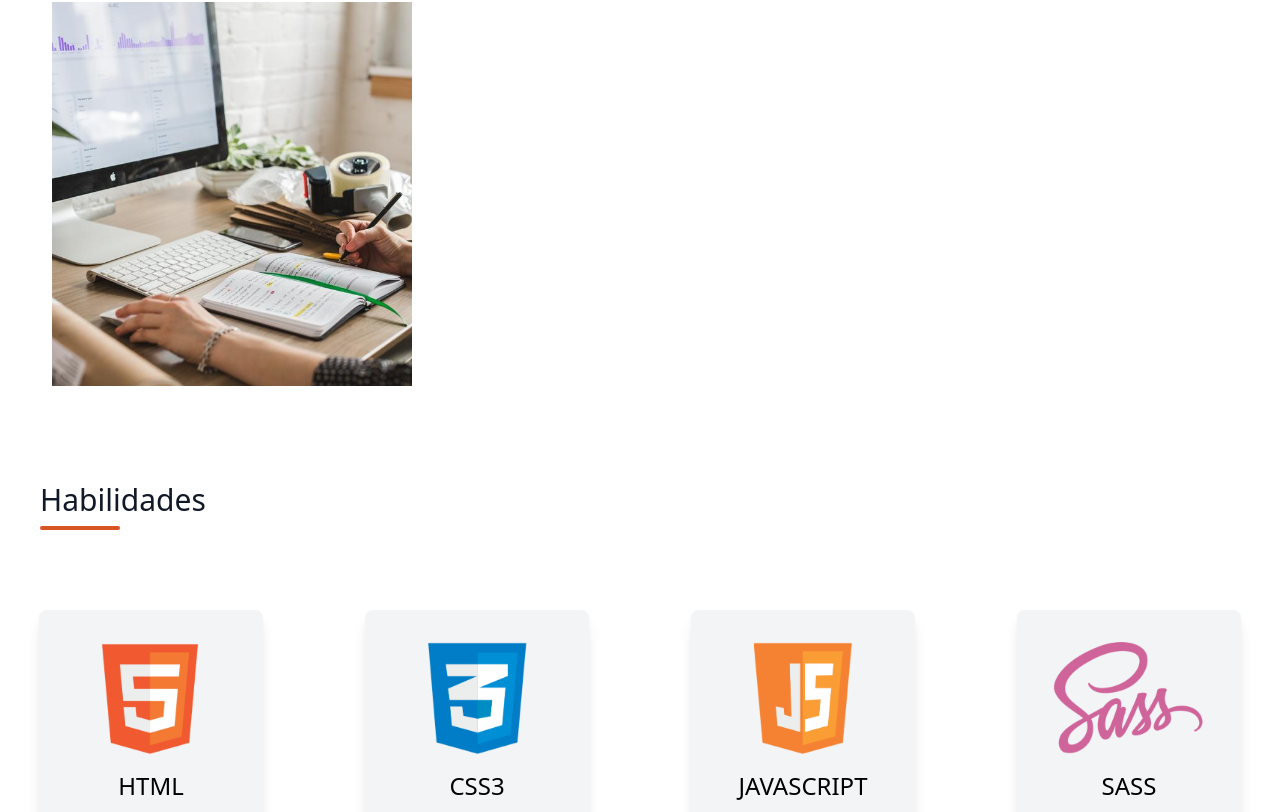
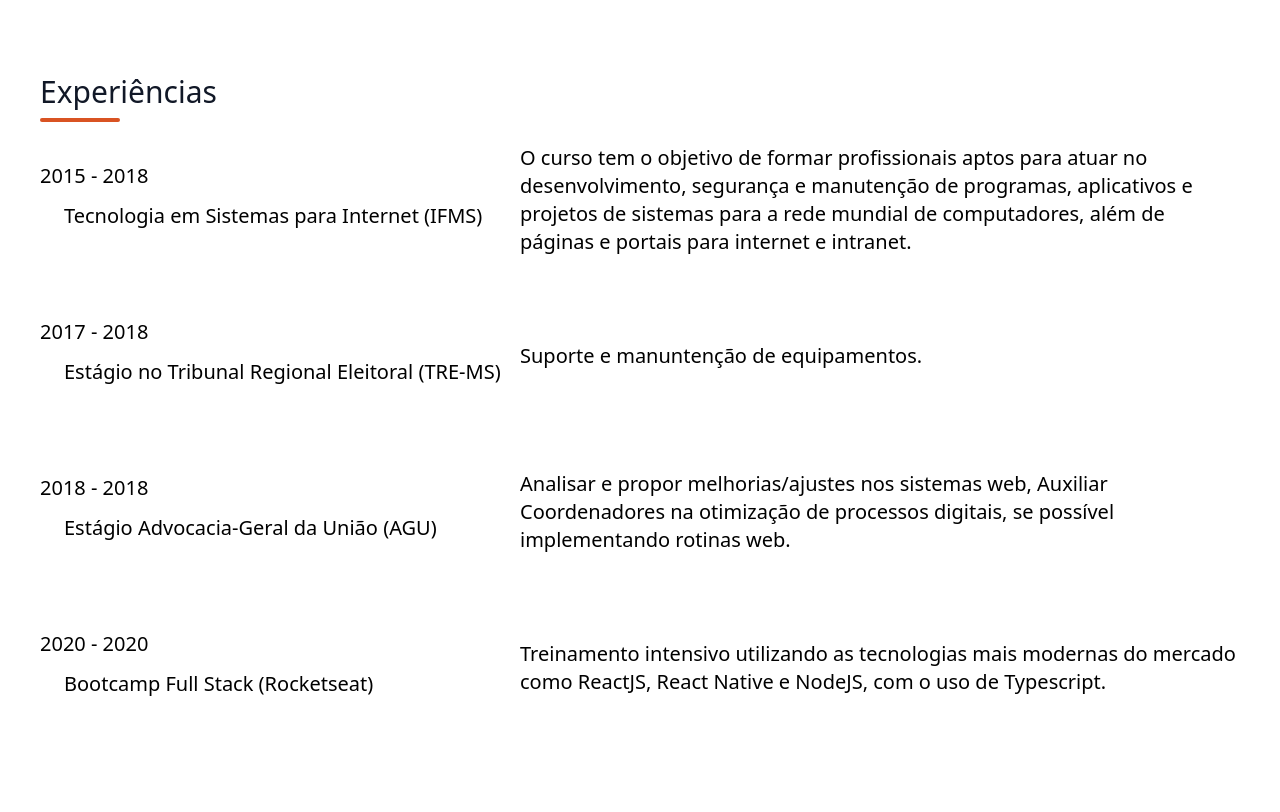
Before and after one commit to willianPetri/Portfolio, a React (Create React App) app: page / in a window 1280 px wide. Shown: the part 1308-2120 px from the top of the page. Built offline with nearby package versions, Linux system fonts and the light colour scheme.

Commit message:
Updated components

```diff
--- a/src/App.js
+++ b/src/App.js
@@ -18,14 +18,14 @@ function App() {
       {/* perfil */}
       <Hero />
 
-      {/* projetos */}
-      <Portfolio />
-
       {/* Skills e experiências */}
       <Skills />
 
       {/* Experiência */}
       <Experience />
+
+      {/* projetos */}
+      <Portfolio />
 
       {/* footer */}
       <Footer />
--- a/src/components/Experience/index.js
+++ b/src/components/Experience/index.js
@@ -2,11 +2,63 @@ import React from 'react'
 
 const Experience = () => {
   return (
-    <div className="lg:w-1/2 w-full mb-6 lg:mb-0 ml-10">
-      <h1 className="sm:text-3xl text-2xl font-medium title-font mb-2 text-gray-900 text-left">
-        Experiências
-      </h1>
-      <div className="h-1 w-20 bg-secondary rounded"></div>
+    <div>
+      <div className="lg:w-1/2 w-full mb-6 lg:mb-0 ml-10">
+        <h1 className="sm:text-3xl text-2xl font-medium title-font mb-2 text-gray-900 text-left">
+          Experiências
+        </h1>
+        <div className="h-1 w-20 bg-secondary rounded"></div>
+      </div>
+
+      <div className='flex justify-start flex-col'>
+        <div className='flex flex-row'>
+          <div className='flex ml-10 pb-12 mt-10 w-2/5 items-start justify-start flex-col'>
+            <span className='text-xl text-black font-medium'>2015 - 2018</span>
+            <h3 className='text-xl text-black font-medium ml-6 mt-3'>Tecnologia em Sistemas para Internet (IFMS)</h3>
+          </div>
+          <div className='flex items-center w-3/5 justify-start mr-10'>
+            <p className='text-xl font-light text-left'>
+              O curso tem o objetivo de formar profissionais aptos para atuar no desenvolvimento, segurança e manutenção de programas, aplicativos e projetos de sistemas para a rede mundial de computadores, além de páginas e portais para internet e intranet.
+            </p>
+          </div>
+        </div>
+        <div className='flex flex-row'>
+          <div className='flex ml-10 pb-12 mt-10 w-2/5 items-start justify-start flex-col'>
+            <span className='text-xl text-black font-medium'>2017 - 2018</span>
+            <h3 className='text-xl text-black font-medium ml-6 mt-3'>Estágio no Tribunal Regional Eleitoral (TRE-MS)</h3>
+          </div>
+          <div className='flex items-center w-3/5 justify-start mr-10'>
+            <p className='text-xl font-light text-left'>
+              Suporte e manuntenção de equipamentos.
+            </p>
+          </div>
+        </div>
+        <div className='flex flex-row'>
+          <div className='flex ml-10 pb-12 mt-10 w-2/5 items-start justify-start flex-col'>
+            <span className='text-xl text-black font-medium'>2018 - 2018</span>
+            <h3 className='text-xl text-black font-medium ml-6 mt-3'>Estágio Advocacia-Geral da União (AGU)</h3>
+          </div>
+          <div className='flex items-center w-3/5 justify-start mr-10'>
+            <p className='text-xl font-light text-left'>
+              Analisar e propor melhorias/ajustes nos sistemas web, Auxiliar Coordenadores
+              na otimização de processos digitais, se possível implementando rotinas web.
+            </p>
+          </div>
+        </div>
+
+        <div className='flex flex-row'>
+          <div className='flex ml-10 pb-12 mt-10 w-2/5 items-start justify-start flex-col'>
+            <span className='text-xl text-black font-medium'>2020 - 2020</span>
+            <h3 className='text-xl text-black font-medium ml-6 mt-3'>Bootcamp Full Stack (Rocketseat) </h3>
+          </div>
+          <div className='flex items-center w-3/5 justify-start mr-10'>
+            <p className='text-xl font-light text-left'>
+              Treinamento intensivo utilizando as tecnologias mais modernas do mercado como ReactJS, React Native e NodeJS, com o uso de Typescript.
+            </p>
+          </div>
+        </div>
+
+      </div>
     </div>
   )
 }
--- a/src/components/Header/index.js
+++ b/src/components/Header/index.js
@@ -30,7 +30,10 @@ const Header = () => {
       {/* colocar o hidden no className da div */}
       <div className="flex items-center">
         <Link to='/' className="p-4 mr-3">
-          Quem Sou
+          Habilidades
+        </Link>
+        <Link to='/' className="p-4 mr-5">
+          Experiências
         </Link>
         <Link to='/' className="p-4 mr-5">
           Projetos
--- a/src/components/Skills/index.js
+++ b/src/components/Skills/index.js
@@ -12,7 +12,7 @@ const s1 = {
   image: Icon1
 }
 const s2 = {
-  title: 'CSS3',
+  title: 'CSS',
   image: Icon2
 }
 const s3 = {
@@ -20,7 +20,7 @@ const s3 = {
   image: Icon3
 }
 const s4 = {
-  title: 'Sass',
+  title: 'Tailwindcss',
   image: Icon4
 }
 const s5 = {
--- a/tailwind.config.js
+++ b/tailwind.config.js
@@ -13,7 +13,10 @@ module.exports = {
         light_bg: '#1a1a1a',
         blackzin: '#0d0d0d',
         light_color: '#aaa',
-      }
+      },
+      flex: {
+        '1140': '1 1 40rem',
+      },
     },
   },
   variants: {
```
Also changed, not shown: src/icons/icon-4.png.
